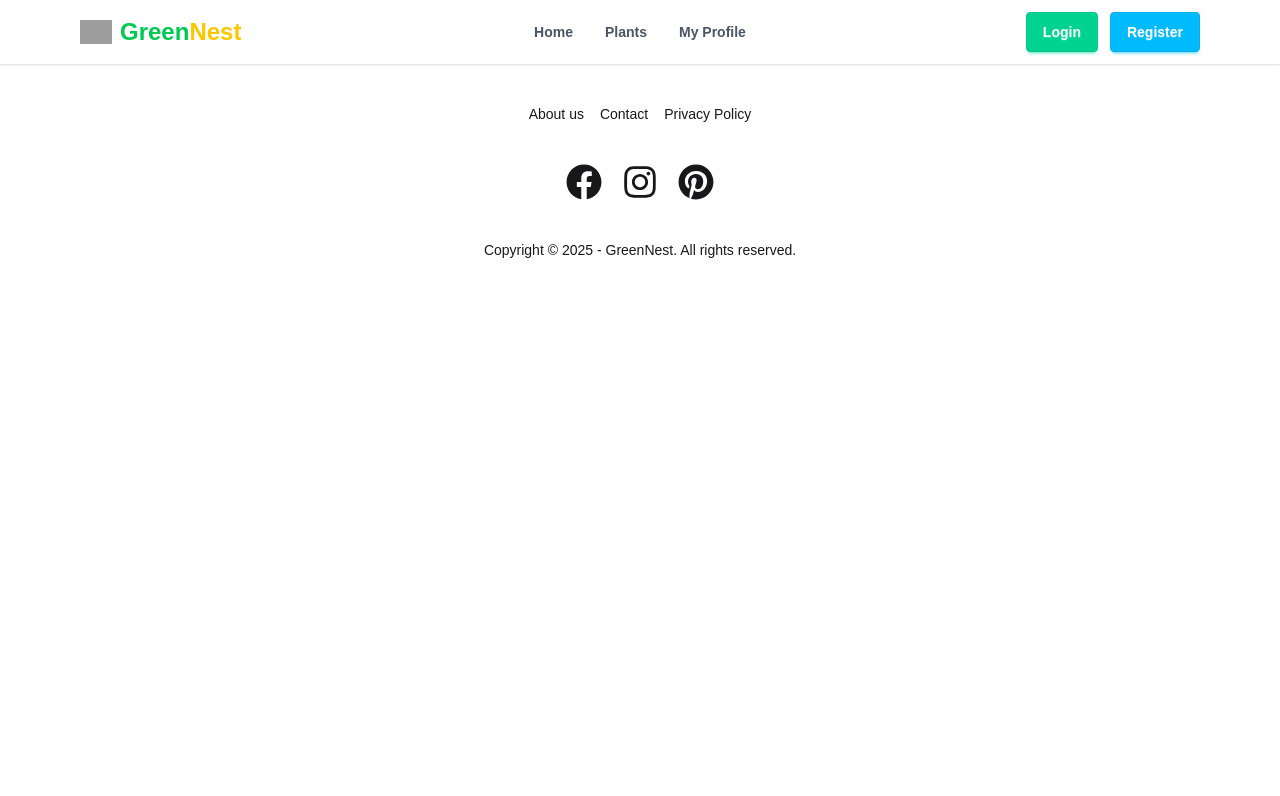
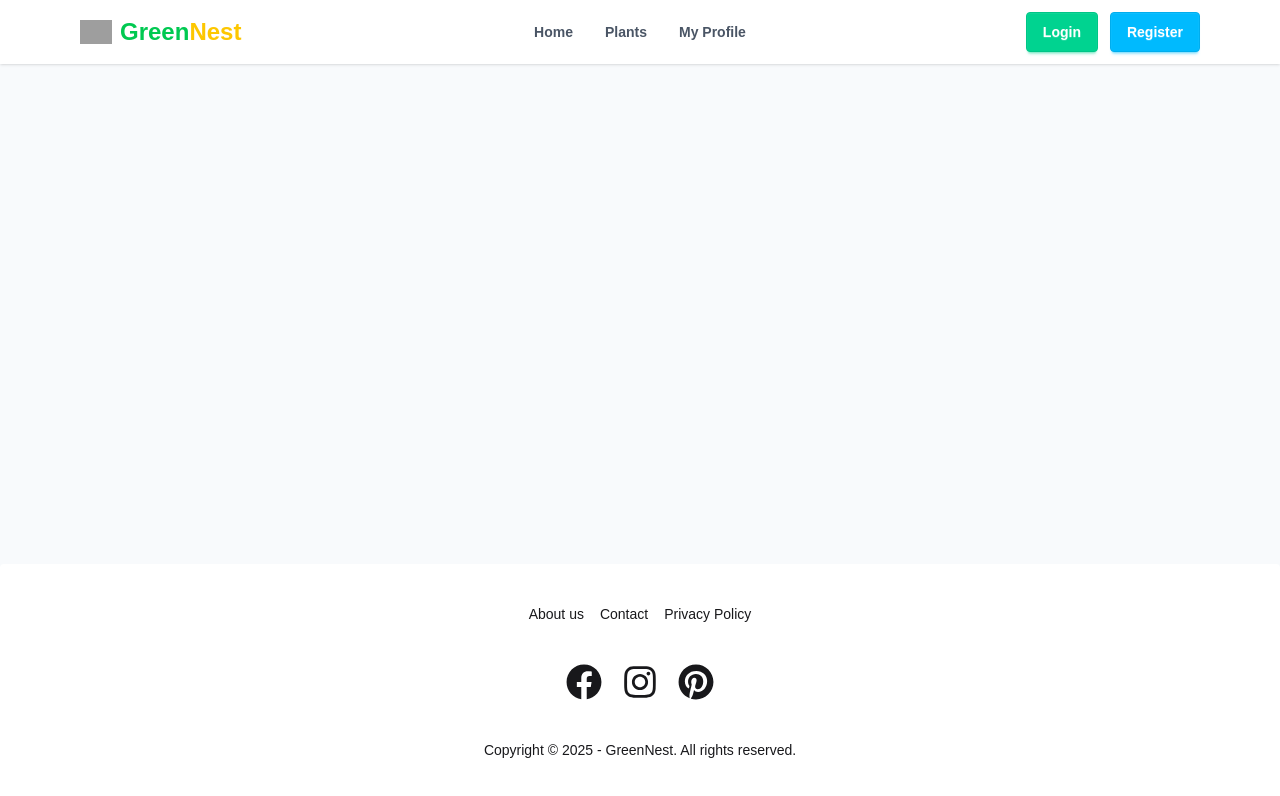
Before and after one commit to AI-Akash11/Green-Nest, a React (Vite) app: page /auth in a window 1280 px wide. Shown: the top 796 px of the page. Built offline with nearby package versions, Linux system fonts and the light colour scheme; no server answers; grey boxes are pictures that could not be loaded.

Commit message:
updated typography and theme plus added lenis and framer motion animation and smooth scrolling

```diff
--- a/package.json
+++ b/package.json
@@ -13,6 +13,8 @@
     "@tailwindcss/vite": "^4.1.15",
     "daisyui": "^5.3.7",
     "firebase": "^12.4.0",
+    "framer-motion": "^12.38.0",
+    "lenis": "^1.3.21",
     "react": "^19.1.1",
     "react-dom": "^19.1.1",
     "react-icons": "^5.5.0",
--- /dev/null
+++ b/src/components/SmoothScroll.jsx
@@ -0,0 +1,38 @@
+import { useEffect } from 'react';
+import Lenis from 'lenis';
+
+const SmoothScroll = ({ children }) => {
+  useEffect(() => {
+    // Initialize Lenis
+    const lenis = new Lenis({
+      duration: 1.2,
+      easing: (t) => Math.min(1, 1.001 - Math.pow(2, -10 * t)),
+      direction: 'vertical',
+      gestureDirection: 'vertical',
+      smooth: true,
+      mouseMultiplier: 1,
+      smoothTouch: false,
+      touchMultiplier: 2,
+      infinite: false,
+    });
+
+    let animationFrameId;
+
+    function raf(time) {
+      lenis.raf(time);
+      animationFrameId = requestAnimationFrame(raf);
+    }
+
+    animationFrameId = requestAnimationFrame(raf);
+
+    // Cleanup on unmount
+    return () => {
+      cancelAnimationFrame(animationFrameId);
+      lenis.destroy();
+    };
+  }, []);
+
+  return children;
+};
+
+export default SmoothScroll;
--- a/src/index.css
+++ b/src/index.css
@@ -1,14 +1,25 @@
 @import "tailwindcss";
- @plugin "daisyui" {
-   themes: light --default, dark;
- }
+@import url('https://fonts.googleapis.com/css2?family=Poppins:wght@300;400;500;600;700&display=swap');
 
- a.active{
-  @apply text-green-500 underline underline-offset-4 font-bold
- }
+@plugin "daisyui" {
+  themes: light --default, dark;
+}
 
- @import url('https://fonts.googleapis.com/css2?family=Poppins:ital,wght@0,100;0,200;0,300;0,400;0,500;0,600;0,700;0,800;0,900;1,100;1,200;1,300;1,400;1,500;1,600;1,700;1,800;1,900&display=swap');
+html {
+  scroll-behavior: smooth;
+}
 
- *{
-    font-family: "Poppins", sans-serif;
- }
+body {
+  font-family: "Poppins", sans-serif;
+  -webkit-font-smoothing: antialiased;
+  -moz-osx-font-smoothing: grayscale;
+}
+
+::selection {
+  background-color: #34d399; /* emerald-400 */
+  color: white;
+}
+
+a.active {
+  @apply text-emerald-600 underline underline-offset-4 font-semibold;
+}
--- a/src/layouts/AuthLayout.jsx
+++ b/src/layouts/AuthLayout.jsx
@@ -1,13 +1,27 @@
 import React from 'react';
-import { Outlet } from 'react-router';
+import { Outlet, useLocation } from 'react-router';
 import Navbar from '../components/Navbar';
 import Footer from '../components/Footer';
+import { AnimatePresence, motion } from 'framer-motion';
 
 const AuthLayout = () => {
+    const location = useLocation();
+
     return (
-        <div>
+        <div className="flex flex-col min-h-screen bg-slate-50 relative overflow-hidden">
             <Navbar></Navbar>
-            <Outlet></Outlet>
+            <AnimatePresence mode="wait">
+                <motion.main
+                    key={location.pathname}
+                    initial={{ opacity: 0, x: -20, filter: "blur(4px)" }}
+                    animate={{ opacity: 1, x: 0, filter: "blur(0px)" }}
+                    exit={{ opacity: 0, x: 20, filter: "blur(4px)" }}
+                    transition={{ duration: 0.3, ease: 'easeOut' }}
+                    className="grow w-full flex flex-col"
+                >
+                    <Outlet></Outlet>
+                </motion.main>
+            </AnimatePresence>
             <Footer></Footer>
         </div>
     );
--- a/src/layouts/HomeLayout.jsx
+++ b/src/layouts/HomeLayout.jsx
@@ -1,13 +1,28 @@
 import React from 'react';
-import { Outlet } from 'react-router';
+import { Outlet, useLocation } from 'react-router';
 import Navbar from '../components/Navbar';
 import Footer from '../components/Footer';
+import { AnimatePresence, motion } from 'framer-motion';
 
 const HomeLayout = () => {
+    const location = useLocation();
+
     return (
-        <div>
+        <div className="flex flex-col min-h-screen bg-slate-50 relative overflow-hidden">
             <Navbar></Navbar>
-            <Outlet></Outlet>
+            <AnimatePresence mode="wait">
+                {/* eslint-disable-next-line react/jsx-no-undef */}
+                <motion.main
+                    key={location.pathname}
+                    initial={{ opacity: 0, y: 15, filter: "blur(4px)" }}
+                    animate={{ opacity: 1, y: 0, filter: "blur(0px)" }}
+                    exit={{ opacity: 0, y: -15, filter: "blur(4px)" }}
+                    transition={{ duration: 0.3, ease: 'easeOut' }}
+                    className="grow w-full"
+                >
+                    <Outlet></Outlet>
+                </motion.main>
+            </AnimatePresence>
             <Footer></Footer>
         </div>
     );
--- a/src/main.jsx
+++ b/src/main.jsx
@@ -6,12 +6,15 @@ import { router } from "./routes/Router.jsx";
 import AuthProvider from "./contexts/AuthProvider.jsx";
 import PlantProvider from "./contexts/PlantProvider.jsx";
 import { ToastContainer } from "react-toastify";
+import SmoothScroll from "./components/SmoothScroll.jsx";
 
 createRoot(document.getElementById("root")).render(
   <StrictMode>
     <AuthProvider>
       <PlantProvider>
-        <RouterProvider router={router} />
+        <SmoothScroll>
+          <RouterProvider router={router} />
+        </SmoothScroll>
         <ToastContainer />
       </PlantProvider>
     </AuthProvider>
```
Also changed, not shown: 1 other file (tests, documents, lock files or other folders).
